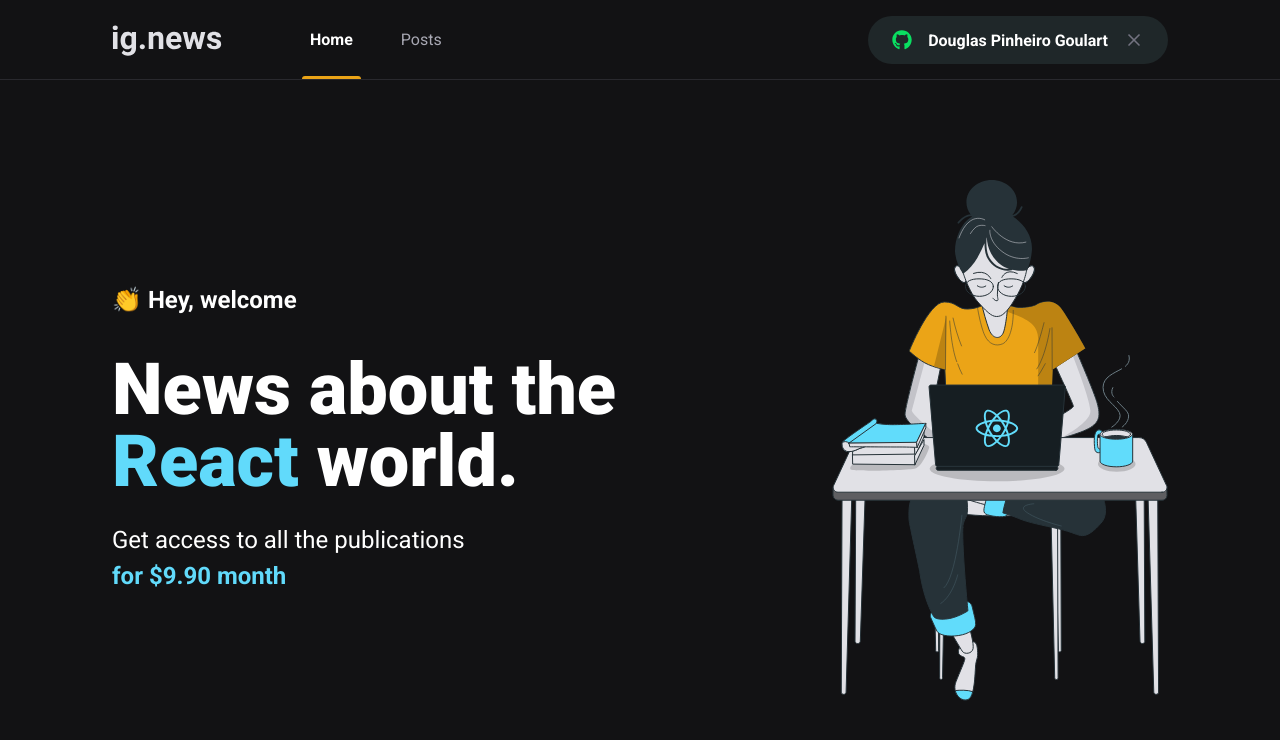
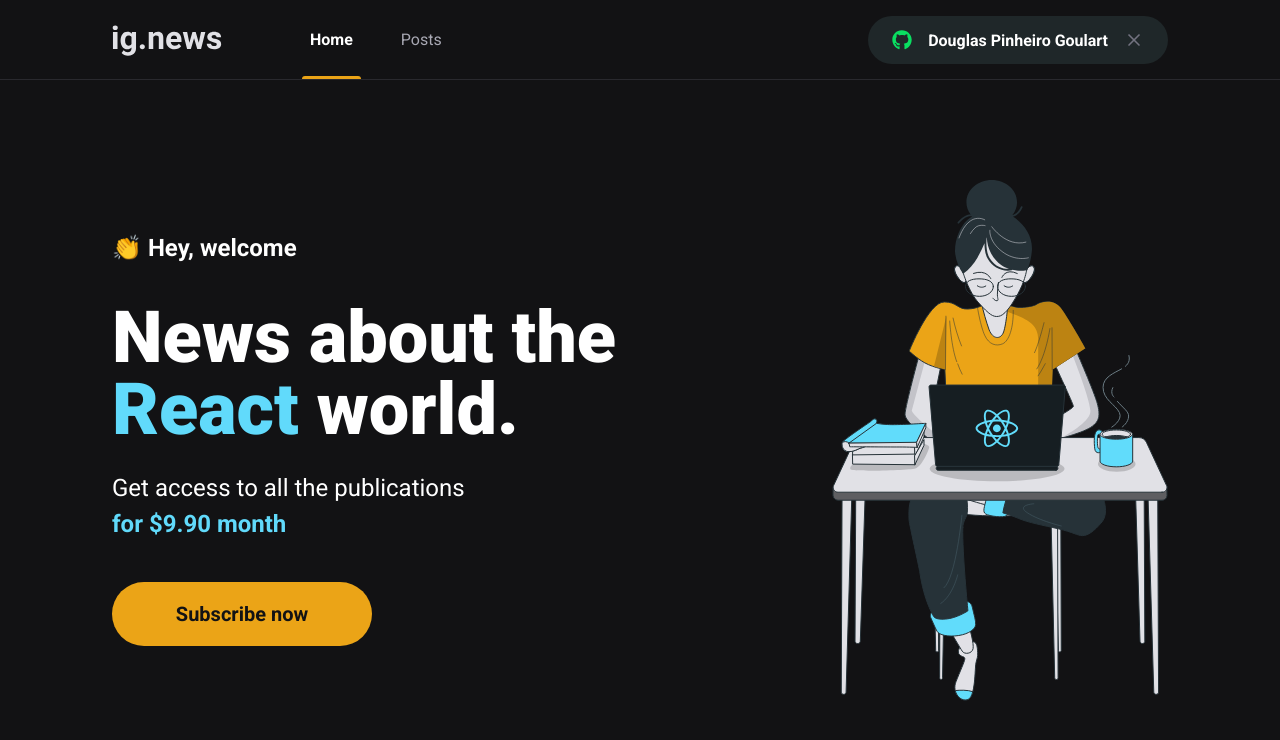
Before and after one commit to doougui/ignews, a Next.js app: page / in a window 1280 px wide. Shown: the top 740 px of the page. Built offline with nearby package versions, Linux system fonts and the light colour scheme.

Commit message:
Creating SubscribeButton component

```diff
--- /dev/null
+++ b/src/components/SubscribeButton/index.tsx
@@ -0,0 +1,12 @@
+import styles from './styles.module.scss';
+
+export function SubscribeButton() {
+  return (
+    <button
+      type="button"
+      className={styles.subscribeButton}
+    >
+      Subscribe now
+    </button>
+  )
+}
--- /dev/null
+++ b/src/components/SubscribeButton/styles.module.scss
@@ -0,0 +1,21 @@
+.subscribeButton {
+  height: 4rem;
+  width: 260px;
+  height: 4rem;
+  border: 0;
+  border-radius: 2rem;
+  background: var(--yellow-500);
+  color: var(--gray-900);
+  font-size: 1.25rem;
+  font-weight: bold;
+
+  display: flex;
+  align-items: center;
+  justify-content: center;
+
+  transition: filter 0.2s;
+
+  &:hover {
+    filter: brightness(0.8);
+  }
+}
--- a/src/pages/home.module.scss
+++ b/src/pages/home.module.scss
@@ -39,4 +39,8 @@
       font-weight: bold;
     }
   }
+
+  button {
+    margin-top: 2.5rem;
+  }
 }
--- a/src/pages/index.tsx
+++ b/src/pages/index.tsx
@@ -5,6 +5,7 @@
 import styles from './home.module.scss';
 
 import girlCodingImg from '../../public/images/avatar.svg';
+import { SubscribeButton } from '../components/SubscribeButton';
 
 export default function Home() {
   return (
@@ -21,6 +22,7 @@
             Get access to all the publications <br />
             <span>for $9.90 month</span>
           </p>
+          <SubscribeButton />
         </section>
 
         <Image src={girlCodingImg} alt="Girl coding" />
```
